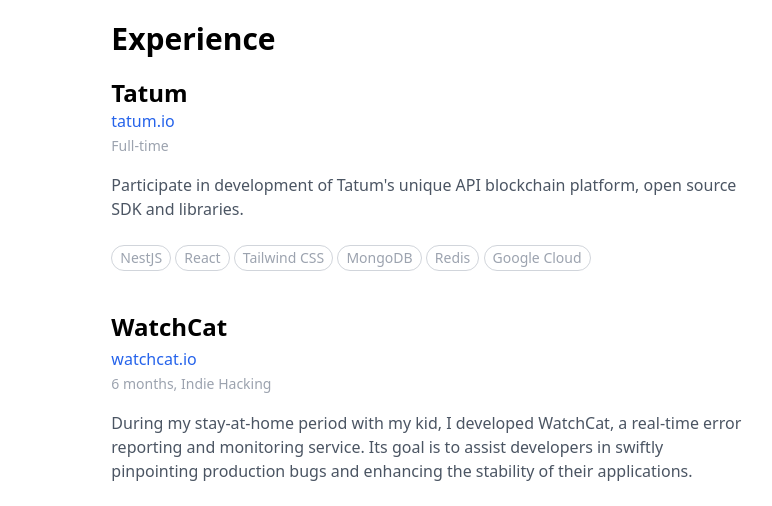
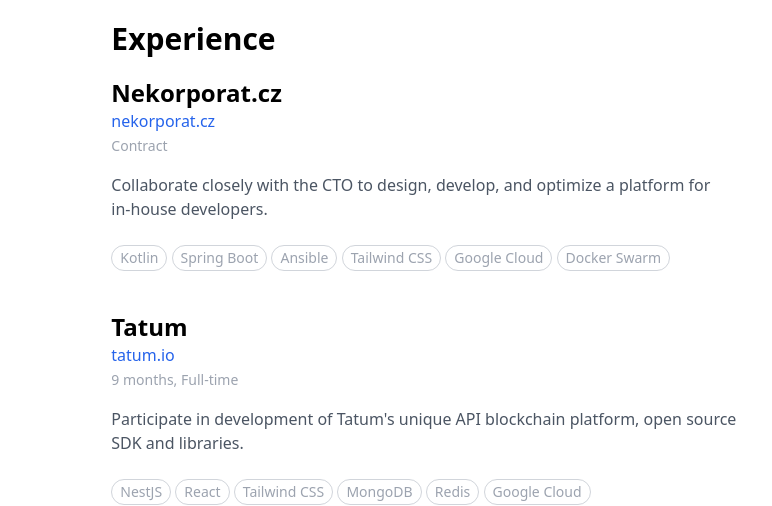
Before and after one commit to rostislavjadavan/cv, a website: page index.html in a window 1280 px wide. Shown: the part 315-821 px from the top of the page, 382-1154 px from the left. Drawn offline with nearby package versions, Linux system fonts and the light colour scheme; files that its build step writes are made by us from their sources.

Commit message:
nekorporat.cz contract

```diff
--- a/index.html
+++ b/index.html
@@ -99,10 +99,29 @@
 
             <h1>Experience</h1>
             <div class="exp-block">
+                <h2 class="mb-0">Nekorporat.cz</h2>
+                <p>
+                    <a href="https://nekorporat.cz/" target="_blank">nekorporat.cz</a><br />
+                    <span class="time">Contract</span>
+                </p>
+                <p>
+                    Collaborate closely with the CTO to design, develop, and optimize a platform for in&#8209;house
+                    developers.
+                </p>
+                <div class="badges">
+                    <span class="badge">Kotlin</span>
+                    <span class="badge">Spring Boot</span>
+                    <span class="badge">Ansible</span>
+                    <span class="badge">Tailwind CSS</span>
+                    <span class="badge">Google Cloud</span>
+                    <span class="badge">Docker Swarm</span>
+                </div>
+            </div>
+            <div class="exp-block">
                 <h2 class="mb-0">Tatum</h2>
                 <p>
                     <a href="https://tatum.io/" target="_blank">tatum.io</a><br />
-                    <span class="time">Full-time</span>
+                    <span class="time">9 months, Full-time</span>
                 </p>
                 <p>
                     Participate in development of Tatum's unique API blockchain platform, open source SDK and libraries.
@@ -281,8 +300,7 @@
                     <h1>Personal Projects</h1>
                     <div class="exp-block">
                         <p class="text-sm">
-                            I manage a personal homelab which includes a 3-node Proxmox cluster, OPNsense router and a
-                            NAS equipped with
+                            I manage a personal homelab running on Proxmox, OPNsense router, and a NAS equipped with
                             various services. These range from Grafana and Loki to databases for local development, a
                             VPN, a personal Wiki, a Gitea server, Metabase for analytics, and more.
                         </p>
```
